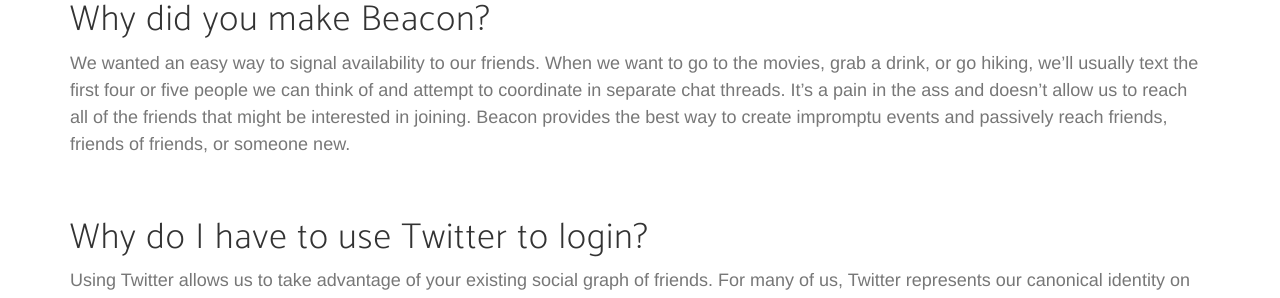
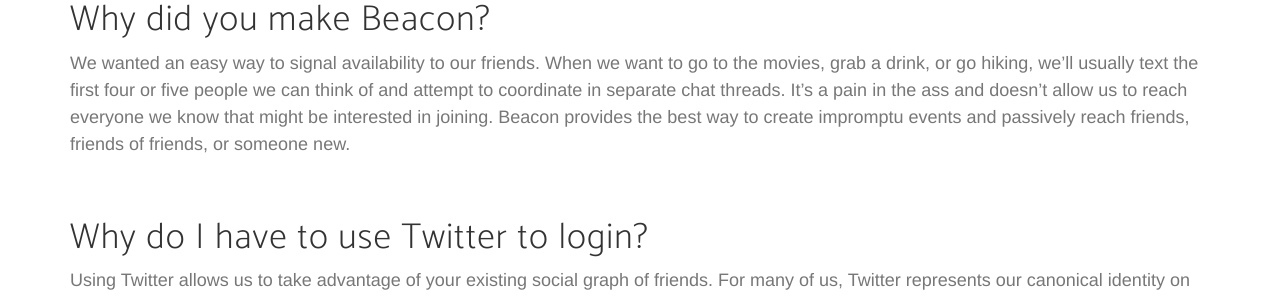
Before and after one commit to ashleynh/beacon-site, a Jekyll site: the page built from index.html, in a window 1280 px wide and 900 px high, scrolled down 995 px. Shown: the part 207-505 px from the top of the window. Built offline with Jekyll 4.4.1, drawn with Linux system fonts in a browser that asks for light colours; nearby versions of some CDN libraries; some web fonts are replaced.

Commit message:
Copy edit.

```diff
--- a/index.html
+++ b/index.html
@@ -57,7 +57,7 @@
                         </div>
                     </div> -->
                         <h1>Why did you make Beacon?</h1>
-                        <p class="text-muted">We wanted an easy way to signal availability to our friends. When we want to go to the movies, grab a drink, or go hiking, we’ll usually text the first four or five people we can think of and attempt to coordinate in separate chat threads. It’s a pain in the ass and doesn’t allow us to reach all of the friends that might be interested in joining. Beacon provides the best way to create impromptu events and passively reach friends, friends of friends, or someone new.</p><br>
+                        <p class="text-muted">We wanted an easy way to signal availability to our friends. When we want to go to the movies, grab a drink, or go hiking, we’ll usually text the first four or five people we can think of and attempt to coordinate in separate chat threads. It’s a pain in the ass and doesn’t allow us to reach everyone we know that might be interested in joining. Beacon provides the best way to create impromptu events and passively reach friends, friends of friends, or someone new.</p><br>
                         <h1>Why do I have to use Twitter to login?</h1>
                         <p class="text-muted">Using Twitter allows us to take advantage of your existing social graph of friends. For many of us, Twitter represents our canonical identity on the Internet. That said, we recognize that Facebook or your phone contacts may better represent your social graph. We’re open to adding support for these identities. If this is something you're interested in, or holding you back from using Beacon, please <a href="mailto:beacon-app@googlegroups.com">contact us</a>.</p><br>
                         <h1>Whose events am I going to see?</h1>
```
